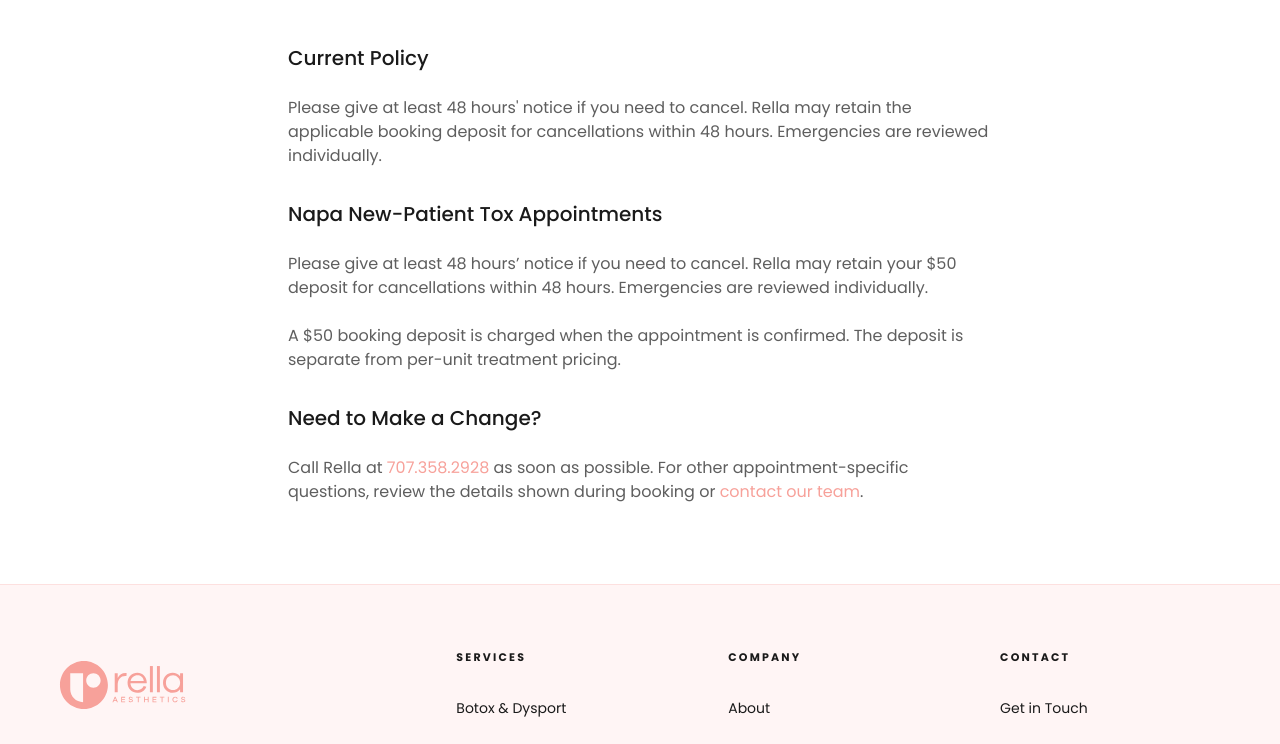
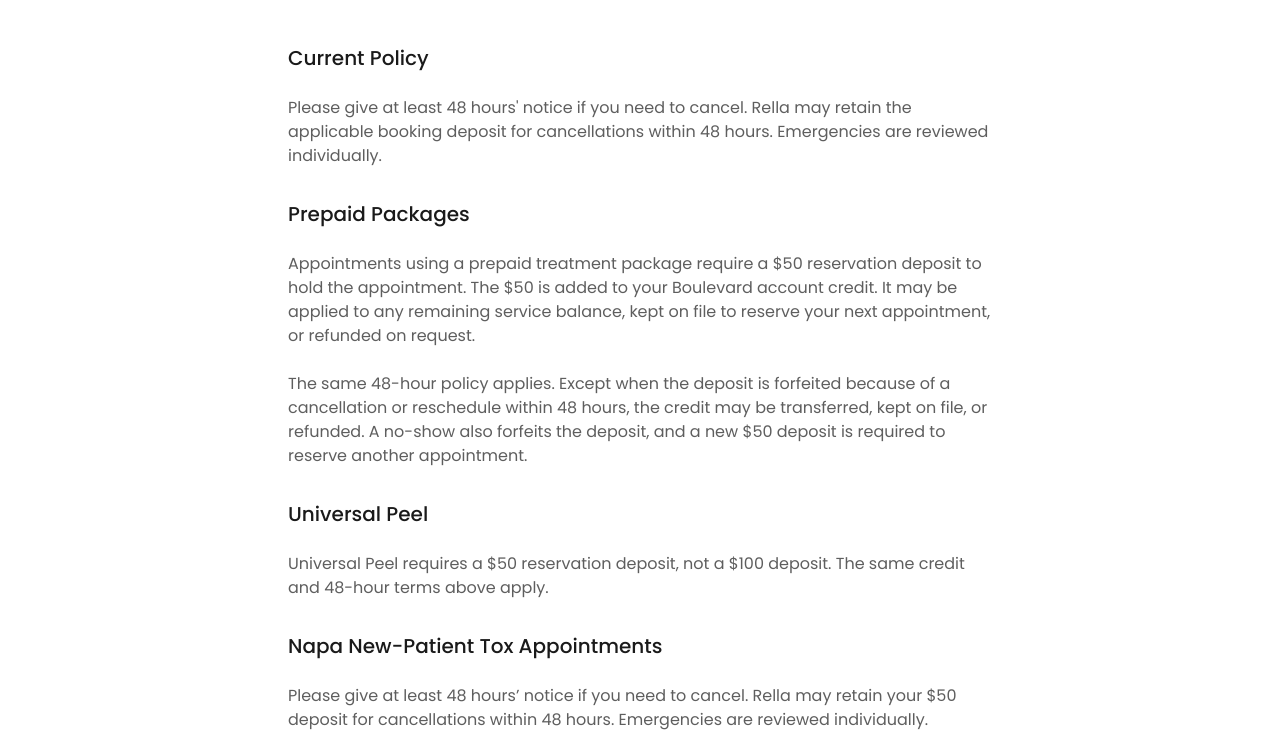
Before and after one commit to zwagner19/rella-aesthetics, a Next.js app: page /cancellation-policy in a window 1280 px wide. Shown: the part 468-1212 px from the top of the page. Built offline with nearby package versions, Linux system fonts and the light colour scheme; no server answers.

Commit message:
Clarify prepaid package deposit policy

```diff
--- a/src/app/(site)/cancellation-policy/page.tsx
+++ b/src/app/(site)/cancellation-policy/page.tsx
@@ -1,6 +1,11 @@
 import type { Metadata } from "next";
 import Link from "next/link";
 import { CANCELLATION_POLICY } from "@/lib/napa-botox-facts";
+import {
+  PREPAID_PACKAGE_POLICY,
+  PREPAID_PACKAGE_TIMING_POLICY,
+  UNIVERSAL_PEEL_POLICY,
+} from "./policy-copy";
 
 export const metadata: Metadata = {
   title: "Cancellation Policy",
@@ -38,6 +43,15 @@
             </p>
 
             <h2 className="font-medium text-xl text-ink mt-8">
+              Prepaid Packages
+            </h2>
+            <p>{PREPAID_PACKAGE_POLICY}</p>
+            <p>{PREPAID_PACKAGE_TIMING_POLICY}</p>
+
+            <h2 className="font-medium text-xl text-ink mt-8">Universal Peel</h2>
+            <p>{UNIVERSAL_PEEL_POLICY}</p>
+
+            <h2 className="font-medium text-xl text-ink mt-8">
               Napa New-Patient Tox Appointments
             </h2>
             <p>{CANCELLATION_POLICY}</p>
--- /dev/null
+++ b/src/app/(site)/cancellation-policy/policy-copy.ts
@@ -0,0 +1,12 @@
+export const PREPAID_PACKAGE_POLICY =
+  "Appointments using a prepaid treatment package require a $50 reservation deposit to hold the appointment. " +
+  "The $50 is added to your Boulevard account credit. It may be applied to any remaining service balance, " +
+  "kept on file to reserve your next appointment, or refunded on request.";
+
+export const PREPAID_PACKAGE_TIMING_POLICY =
+  "The same 48-hour policy applies. Except when the deposit is forfeited because of a cancellation or reschedule " +
+  "within 48 hours, the credit may be transferred, kept on file, or refunded. A no-show also forfeits the deposit, " +
+  "and a new $50 deposit is required to reserve another appointment.";
+
+export const UNIVERSAL_PEEL_POLICY =
+  "Universal Peel requires a $50 reservation deposit, not a $100 deposit. The same credit and 48-hour terms above apply.";
```
Also changed, not shown: 1 other file (tests, documents, lock files or other folders).
